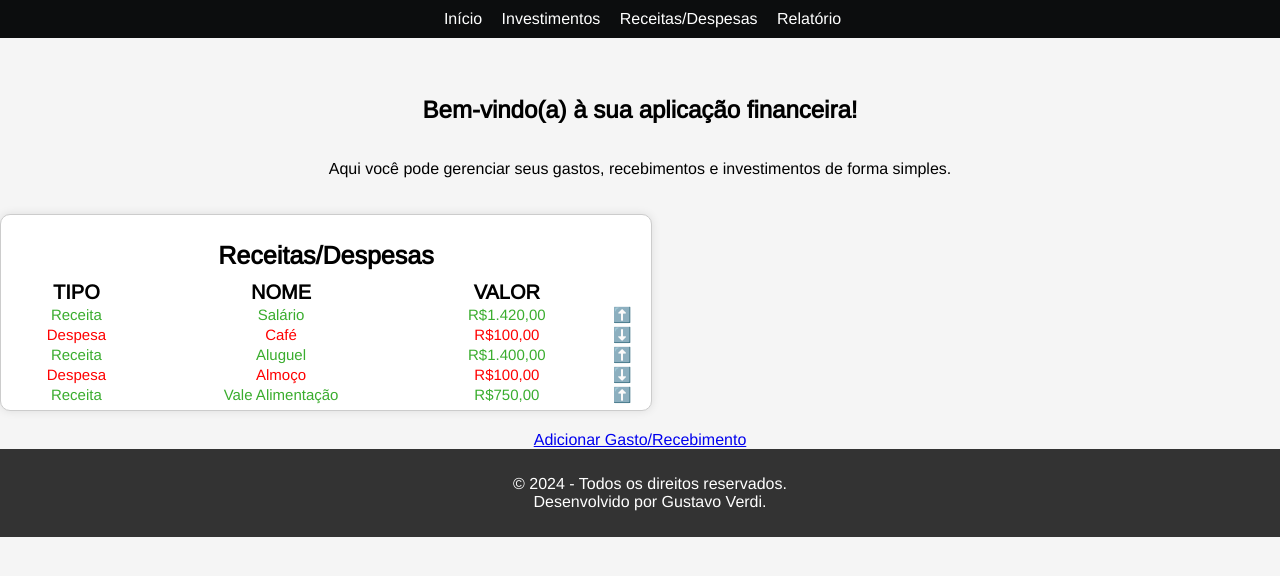
After one commit to GustavoVerdi/Finance, a PHP site: page /recdes.html in a window 1280 px wide. The commit adds this page. Shown: the top 576 px of the page. Run offline with PHP 8.4, Linux system fonts and the light colour scheme.

Commit message:
Add files via upload

```diff
--- /dev/null
+++ b/recdes.html
@@ -0,0 +1,103 @@
+<!DOCTYPE html>
+<html lang="pt-br">
+<head>
+    <meta charset="UTF-8">
+    <meta name="viewport" content="width=device-width, initial-scale=1.0">
+    <link rel="stylesheet" href="style.css">
+    <link rel="stylesheet" href="https://fonts.googleapis.com/css2?family=Arimo&display=swap">
+    <title>Sua Aplicação Financeira</title>
+</head>
+<body>
+    <nav class="cabecalho_menu" style="width:100%;">
+        <ul class="ulcabecalho">
+            <li><a class="cabecalho_menu_item" href="index.html">Início</a></li>
+            <li><a class="cabecalho_menu_item" href="invest.html">Investimentos</a></li>
+            <li><a class="cabecalho_menu_item" href="recdes.html">Receitas/Despesas</a></li>
+            <li><a class="cabecalho_menu_item" href="">Relatório</a></li>
+        </ul>
+    </nav>
+    <br>
+    <section id="home" class="container">
+        <h2>Bem-vindo(a) à sua aplicação financeira!</h2>
+        <p>Aqui você pode gerenciar seus gastos, recebimentos e investimentos de forma simples.</p>
+    </section>
+    <div class="cont-pag">
+        <h2>Receitas/Despesas</h2>
+        <table>
+            <tr>
+                <th>TIPO</th>
+                <th>NOME</th>
+                <th>VALOR</th>
+            </tr>
+            <tr class="tipreceita">
+                <td>Receita</td>
+                <td>Salário</td>
+                <td>R$1.420,00</td>
+                <td>⬆️</td>
+            </tr>
+            <tr class="tipdespesa">
+                <td>Despesa</td>
+                <td>Café</td>
+                <td>R$100,00</td>
+                <td>⬇️</td>
+            </tr>
+            <tr class="tipreceita">
+                <td>Receita</td>
+                <td>Aluguel</td>
+                <td>R$1.400,00</td>
+                <td>⬆️</td>
+            </tr>
+            <tr class="tipdespesa">
+                <td>Despesa</td>
+                <td>Almoço</td>
+                <td>R$100,00</td>
+                <td>⬇️</td>
+            </tr>
+            <tr class="tipreceita">
+                <td>Receita</td>
+                <td>Vale Alimentação</td>
+                <td>R$750,00</td>
+                <td>⬆️</td>
+            </tr>
+        </table>
+    </div>
+        <a href="#adicionar-gasto" class="button" onclick="toggleForm('gasto')">Adicionar Gasto/Recebimento</a>
+
+        <!-- Formulário para adicionar gastos/recebimentos -->
+        <div id="adicionar-gasto" class="form-container" style="display:none;">
+            <form>
+                <label for="data">Data:</label>
+                <input type="text" id="data" name="data" placeholder="DD/MM/AAAA" required>
+
+                <label for="descricao">Descrição:</label>
+                <input type="text" id="descricao" name="descricao" required>
+
+                <label for="tipo">Tipo:</label>
+                <select id="tipo" name="tipo" required>
+                    <option value="gasto">Gasto</option>
+                    <option value="recebimento">Recebimento</option>
+                </select>
+
+                <label for="valor">Valor:</label>
+                <input type="text" id="valor" name="valor" placeholder="R$ 0,00" required>
+
+                <input type="submit" value="Adicionar">
+            </form>
+        </div>
+    </section>
+
+    <!-- Adicione seções adicionais conforme necessário -->
+
+    <script>
+        function toggleForm(formId) {
+            var form = document.getElementById('adicionar-' + formId);
+            form.style.display = form.style.display === 'none' ? 'block' : 'none';
+        }
+    </script>
+ <footer class="footer">
+    <div id="rowfooter" class="rowfooter"></div>
+    <p>&copy; 2024 - Todos os direitos reservados. <br>
+      Desenvolvido por Gustavo Verdi.</p>
+</footer>
+</body>
+</html>
--- a/style.css
+++ b/style.css
@@ -73,9 +73,10 @@ body {
 }
 
 .transactions {
-    width: 100%;
-    display: flex;
-    justify-content: space-between;
+  display: block;
+  grid-template-columns: repeat(auto-fill, minmax(300px, 1fr));
+  grid-auto-rows: 1fr;
+  gap: 0.5rem
 }
 
 .myaccount {
@@ -88,7 +89,7 @@ body {
     border-radius: 20px;
     box-shadow: 0 0 10px rgba(0, 0, 0, 0.1);
 }
-
+/*INDEX*/
 .investments,
 .income-expenses {
     width: 100% ;
@@ -106,7 +107,26 @@ body {
     margin-bottom: 10px;
     font-size: 25px;
 }
+/*SUBPAGINAS*/
+.investcontpag,
+.cont-pag {
+    width: 50% ;
+    background-color: #fff;
+    border: 1px solid #ccc;
+    border-radius: 10px;
+    padding: 5px;
+    box-shadow: 0 0 10px rgba(0, 0, 0, 0.1);
+    margin-bottom: 20px;
+    max-width: none;
+}
 
+.investcontpag h2,
+.cont-pag h2 {
+    margin-bottom: 10px;
+    font-size: 25px;
+}
+
+/*FIM-SUBPAGINAS*/
 .valorrecdes
 .nomerecdes{
     border-radius: 15px;
@@ -135,3 +155,28 @@ table {
 TH{
     font-size: 20px;
 }
+td{
+  font-size: 15px;
+  align-items: center;
+}
+/*FOOTER RODAPÉ*/
+.footer {
+  background-color: #333;
+  color: white;
+  text-align: center;
+  padding: 10px;
+  position: relative; /* Alterado para "relative" */
+  bottom: 0;
+  width: 100%;
+}
+footer {
+  margin-bottom: 20px;
+}
+h1 {
+  font-weight: bold;
+}
+h2 {
+  font-weight: bold;
+  color: black;
+
+}
```
Also changed, not shown: index.html (+29 -23 lines), invest.html (added, +76 -0 lines), scripts.js (+33 -0 lines), 1 other file.
